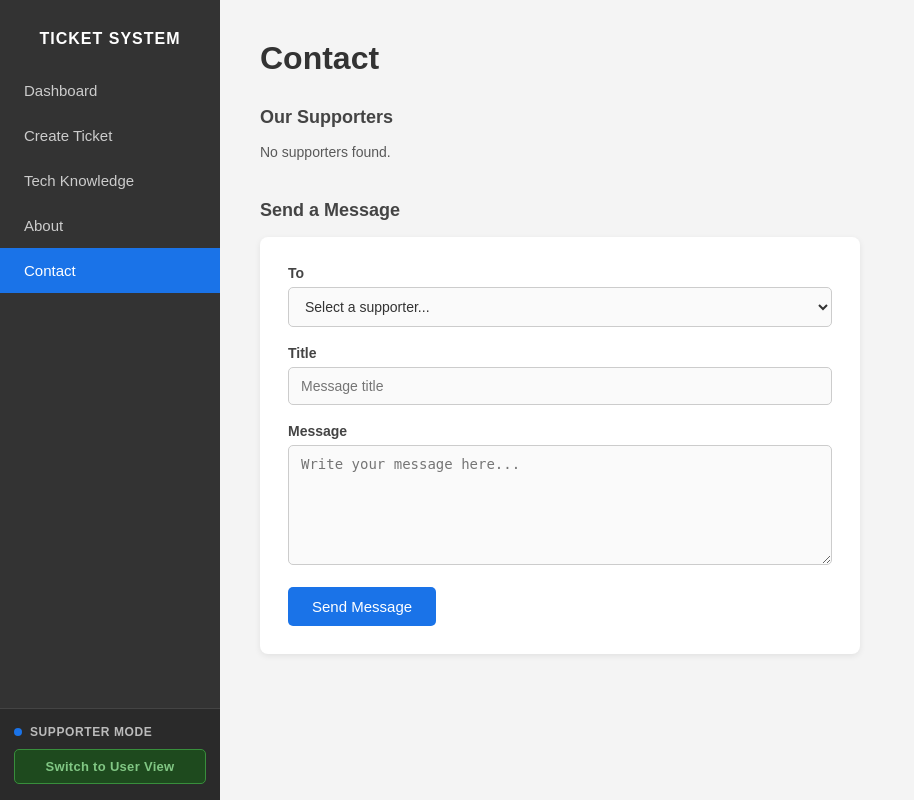
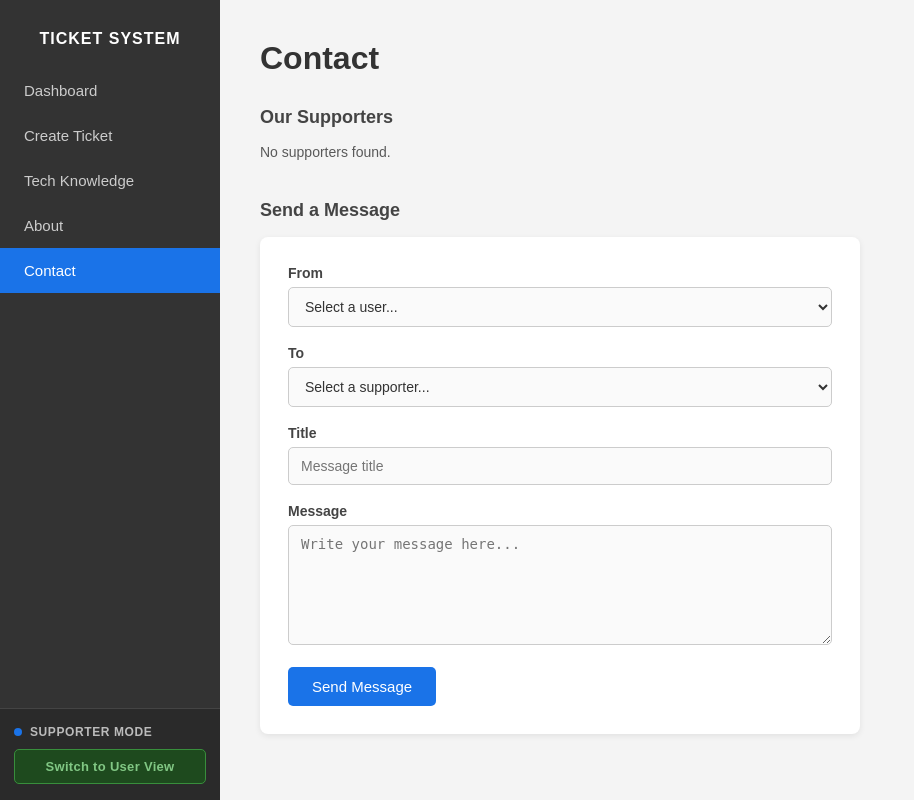
Before and after one commit to GhosTzRider/HF2-Ticket-system, a Django app: page /contact/ in a window 1280 px wide. Shown: the whole page, without its empty margins (0-914 px from the left). Run offline with Django 5.2, Linux system fonts and the light colour scheme; data that the repository does not hold is empty.

Commit message:
Add user selection to contact form and update home page title

```diff
--- a/HF2_Ticket_system/TS/templates/contact.html
+++ b/HF2_Ticket_system/TS/templates/contact.html
@@ -65,6 +65,14 @@
             <div class="contact-form">
                 <form method="post">
                     {% csrf_token %}
+                    <label for="user">From</label>
+                    <select id="user" name="user_id" required>
+                        <option value="" disabled selected>Select a user...</option>
+                        {% for user in users %}
+                        <option value="{{ user.id }}">{{ user.first_name }} {{ user.last_name }}</option>
+                        {% endfor %}
+                    </select>
+
                     <label for="supporter">To</label>
                     <select id="supporter" name="supporter_id" required>
                         <option value="" disabled selected>Select a supporter...</option>
--- a/HF2_Ticket_system/TS/templates/home.html
+++ b/HF2_Ticket_system/TS/templates/home.html
@@ -177,7 +177,7 @@
 
         <div class="section">
             <div class="section-header">
-                <h2>Recent Tickets</h2>
+                <h2>Total Tickets</h2>
                 <div class="header-right">
                     <input type="text" id="ticketSearch" placeholder="Search tickets..." class="search-input" onkeyup="filterTickets()">
                     <a href="/create/" class="btn-new">+ New Ticket</a>
--- a/HF2_Ticket_system/TS/views.py
+++ b/HF2_Ticket_system/TS/views.py
@@ -187,6 +187,7 @@ def about(request):
 def contact(request):
     context = {
         'supporters': Supporter.objects.all(),
+        'users': User.objects.all(),
     }
     return render(request, 'contact.html', context)
 
```
